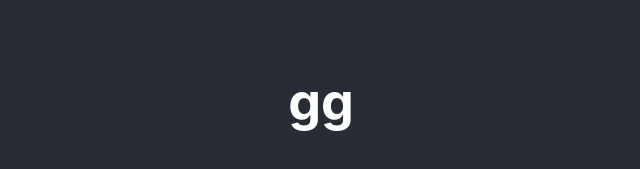
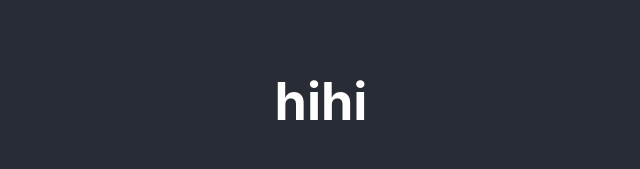
Before and after one commit to Duongg-jp/StreamEase-projeact, a React (Create React App) app: page / in a window 1280 px wide. Shown: the part 299-468 px from the top of the page, without its empty margins (319-959 px from the left). Built offline with nearby package versions, Linux system fonts and the light colour scheme.

Commit message:
hihi update

```diff
--- a/src/App.js
+++ b/src/App.js
@@ -4,7 +4,7 @@ function App() {
   return (
     <div className="App">
       <header className="App-header">
-        <h1>gg</h1>
+        <h1>hihi</h1>
       </header>
     </div>
   );
```
